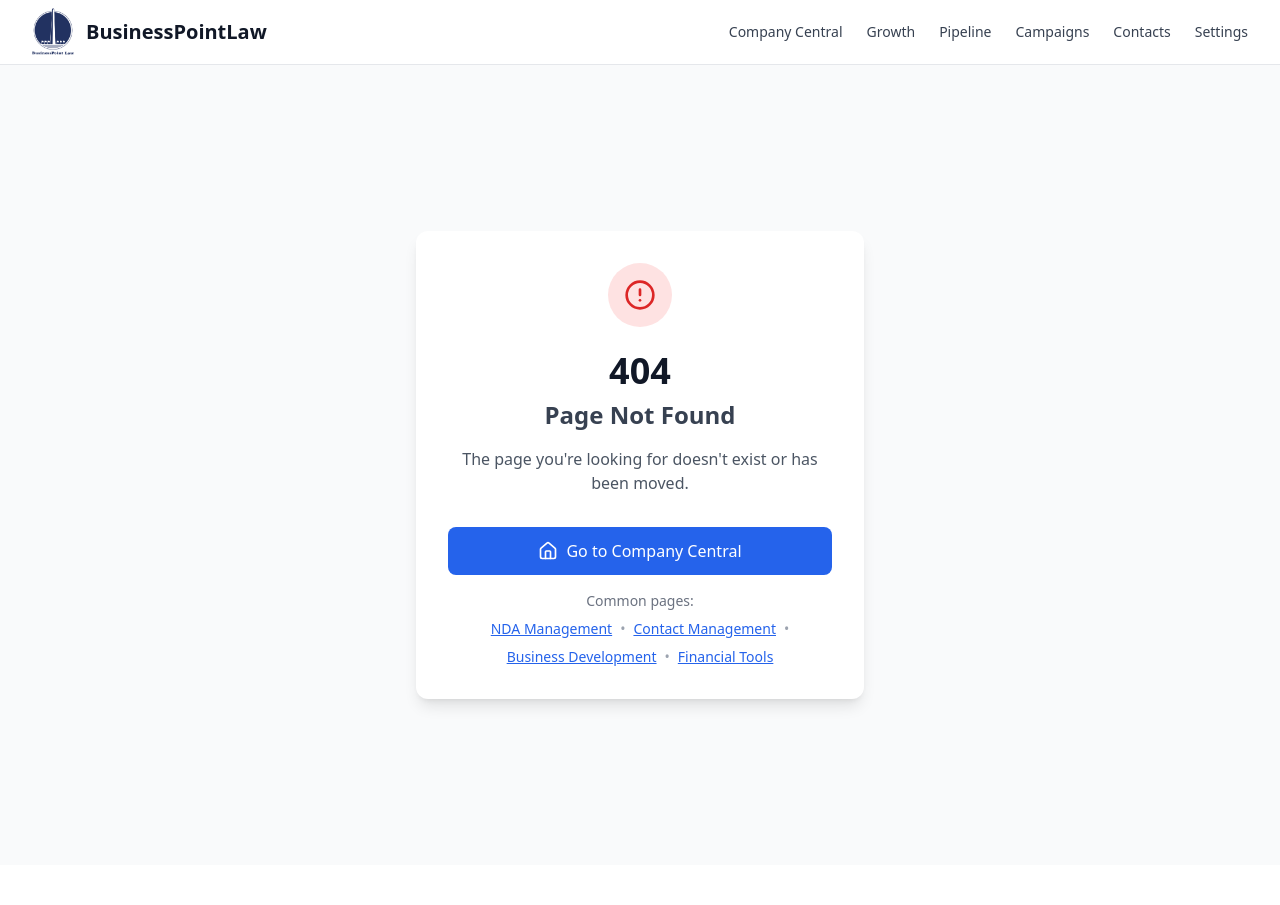
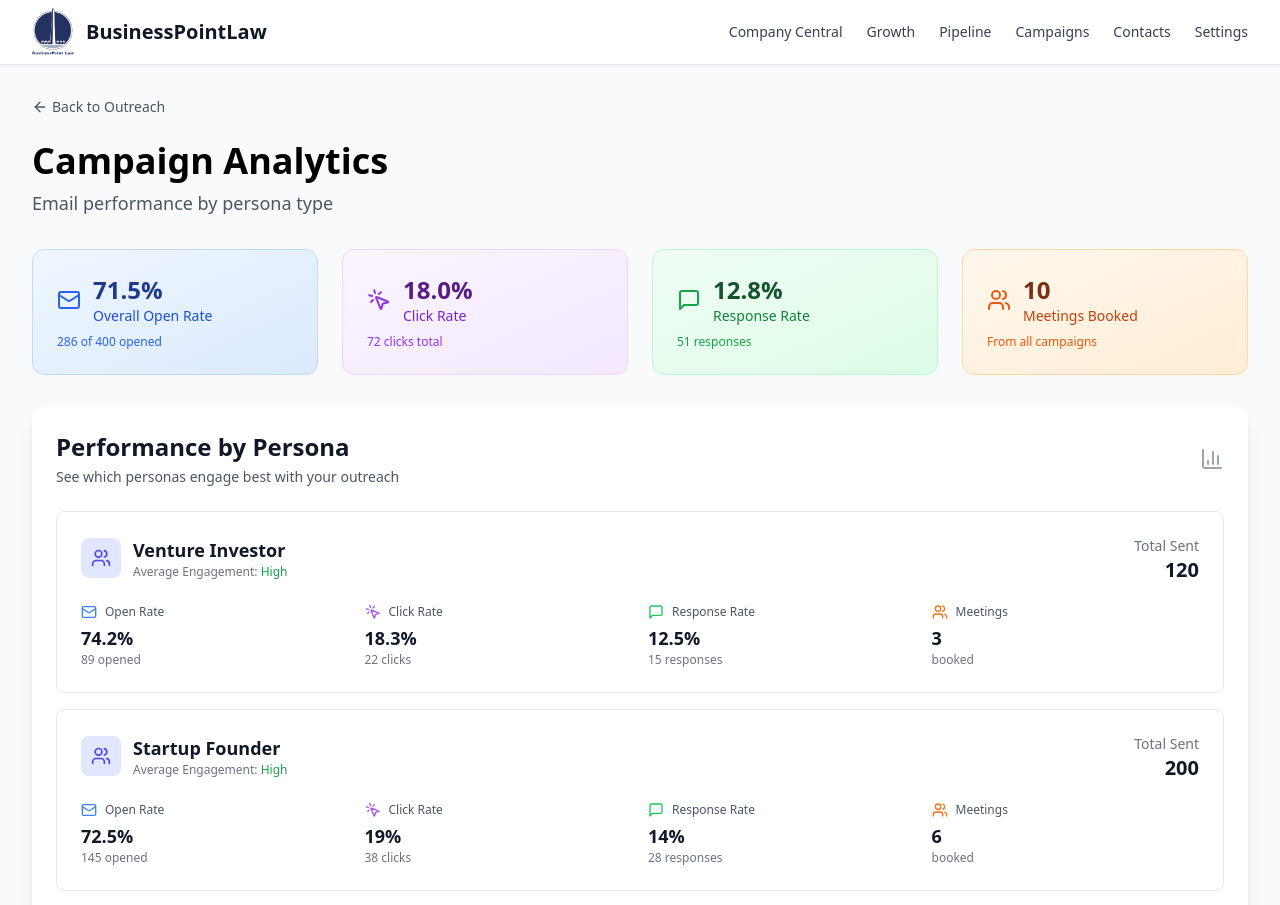
Before and after one commit to Ignite-Strategies/IgniteLegal-frontend, a React (Vite) app: page /outreach/analytics in a window 1280 px wide. Shown: the top 905 px of the page. Before the commit the page ends 865 px from the top, so only its background shows below. Built offline with nearby package versions, Linux system fonts and the light colour scheme.

Commit message:
Add CampaignAnalytics page with persona-based breakdown of opens, clicks, and engagement

```diff
--- a/src/App.jsx
+++ b/src/App.jsx
@@ -40,6 +40,7 @@ import IndividualEmail from './pages/outreach/IndividualEmail';
 import EmailCampaigns from './pages/outreach/EmailCampaigns';
 import Templates from './pages/outreach/Templates';
 import TemplateView from './pages/outreach/TemplateView';
+import CampaignAnalytics from './pages/outreach/CampaignAnalytics';
 
 // Attract imports
 import Ads from './pages/attract/Ads';
@@ -116,6 +117,7 @@ function App() {
           <Route path="/outreach/templates" element={<Templates />} />
           <Route path="/outreach/templates/:templateId" element={<TemplateView />} />
           <Route path="/outreach/email-campaigns" element={<EmailCampaigns />} />
+          <Route path="/outreach/analytics" element={<CampaignAnalytics />} />
 
           {/* Attract Routes */}
           <Route path="/attract/ads" element={<Ads />} />
--- /dev/null
+++ b/src/pages/outreach/CampaignAnalytics.jsx
@@ -0,0 +1,206 @@
+import { useState } from 'react';
+import { useNavigate } from 'react-router-dom';
+import { TrendingUp, Users, Mail, MousePointerClick, MessageSquare, BarChart3 } from 'lucide-react';
+import PageHeader from '../../components/PageHeader';
+
+export default function CampaignAnalytics() {
+  const navigate = useNavigate();
+
+  // Mock data - campaigns broken down by persona
+  const personaAnalytics = [
+    {
+      persona: 'Venture Investor',
+      totalSent: 120,
+      opens: 89,
+      openRate: 74.2,
+      clicks: 22,
+      clickRate: 18.3,
+      responses: 15,
+      responseRate: 12.5,
+      meetingsBooked: 3,
+      avgEngagement: 'High',
+    },
+    {
+      persona: 'Startup Founder',
+      totalSent: 200,
+      opens: 145,
+      openRate: 72.5,
+      clicks: 38,
+      clickRate: 19.0,
+      responses: 28,
+      responseRate: 14.0,
+      meetingsBooked: 6,
+      avgEngagement: 'High',
+    },
+    {
+      persona: 'Law Partner',
+      totalSent: 80,
+      opens: 52,
+      openRate: 65.0,
+      clicks: 12,
+      clickRate: 15.0,
+      responses: 8,
+      responseRate: 10.0,
+      meetingsBooked: 1,
+      avgEngagement: 'Medium',
+    },
+  ];
+
+  const overallMetrics = {
+    totalSent: personaAnalytics.reduce((sum, p) => sum + p.totalSent, 0),
+    totalOpens: personaAnalytics.reduce((sum, p) => sum + p.opens, 0),
+    totalClicks: personaAnalytics.reduce((sum, p) => sum + p.clicks, 0),
+    totalResponses: personaAnalytics.reduce((sum, p) => sum + p.responses, 0),
+    totalMeetings: personaAnalytics.reduce((sum, p) => sum + p.meetingsBooked, 0),
+  };
+
+  const overallOpenRate = (overallMetrics.totalOpens / overallMetrics.totalSent * 100).toFixed(1);
+  const overallClickRate = (overallMetrics.totalClicks / overallMetrics.totalSent * 100).toFixed(1);
+  const overallResponseRate = (overallMetrics.totalResponses / overallMetrics.totalSent * 100).toFixed(1);
+
+  return (
+    <div className="max-w-7xl mx-auto px-4 sm:px-6 lg:px-8 py-8">
+      <PageHeader
+        title="Campaign Analytics"
+        subtitle="Email performance by persona type"
+        backTo="/outreach"
+        backLabel="Back to Outreach"
+      />
+
+      {/* Overall Metrics */}
+      <div className="grid grid-cols-1 md:grid-cols-4 gap-6 mb-8">
+        <div className="bg-gradient-to-br from-blue-50 to-blue-100 rounded-xl p-6 border border-blue-200">
+          <div className="flex items-center mb-2">
+            <Mail className="h-6 w-6 text-blue-600 mr-3" />
+            <div>
+              <p className="text-2xl font-bold text-blue-900">{overallOpenRate}%</p>
+              <p className="text-sm text-blue-700">Overall Open Rate</p>
+            </div>
+          </div>
+          <p className="text-xs text-blue-600 mt-2">{overallMetrics.totalOpens} of {overallMetrics.totalSent} opened</p>
+        </div>
+        <div className="bg-gradient-to-br from-purple-50 to-purple-100 rounded-xl p-6 border border-purple-200">
+          <div className="flex items-center mb-2">
+            <MousePointerClick className="h-6 w-6 text-purple-600 mr-3" />
+            <div>
+              <p className="text-2xl font-bold text-purple-900">{overallClickRate}%</p>
+              <p className="text-sm text-purple-700">Click Rate</p>
+            </div>
+          </div>
+          <p className="text-xs text-purple-600 mt-2">{overallMetrics.totalClicks} clicks total</p>
+        </div>
+        <div className="bg-gradient-to-br from-green-50 to-green-100 rounded-xl p-6 border border-green-200">
+          <div className="flex items-center mb-2">
+            <MessageSquare className="h-6 w-6 text-green-600 mr-3" />
+            <div>
+              <p className="text-2xl font-bold text-green-900">{overallResponseRate}%</p>
+              <p className="text-sm text-green-700">Response Rate</p>
+            </div>
+          </div>
+          <p className="text-xs text-green-600 mt-2">{overallMetrics.totalResponses} responses</p>
+        </div>
+        <div className="bg-gradient-to-br from-orange-50 to-orange-100 rounded-xl p-6 border border-orange-200">
+          <div className="flex items-center mb-2">
+            <Users className="h-6 w-6 text-orange-600 mr-3" />
+            <div>
+              <p className="text-2xl font-bold text-orange-900">{overallMetrics.totalMeetings}</p>
+              <p className="text-sm text-orange-700">Meetings Booked</p>
+            </div>
+          </div>
+          <p className="text-xs text-orange-600 mt-2">From all campaigns</p>
+        </div>
+      </div>
+
+      {/* By Persona Breakdown */}
+      <div className="bg-white rounded-xl shadow-lg p-6 mb-8">
+        <div className="flex items-center justify-between mb-6">
+          <div>
+            <h2 className="text-2xl font-bold text-gray-900">Performance by Persona</h2>
+            <p className="text-sm text-gray-600 mt-1">See which personas engage best with your outreach</p>
+          </div>
+          <BarChart3 className="h-6 w-6 text-gray-400" />
+        </div>
+
+        <div className="space-y-4">
+          {personaAnalytics.map((persona, idx) => (
+            <div
+              key={idx}
+              className="border border-gray-200 rounded-lg p-6 hover:border-indigo-300 hover:shadow-md transition"
+            >
+              <div className="flex items-start justify-between mb-4">
+                <div>
+                  <div className="flex items-center gap-3 mb-2">
+                    <div className="w-10 h-10 bg-indigo-100 rounded-lg flex items-center justify-center">
+                      <Users className="h-5 w-5 text-indigo-600" />
+                    </div>
+                    <div>
+                      <h3 className="text-lg font-semibold text-gray-900">{persona.persona}</h3>
+                      <p className="text-xs text-gray-500">Average Engagement: <span className={`font-medium ${
+                        persona.avgEngagement === 'High' ? 'text-green-600' : 'text-yellow-600'
+                      }`}>{persona.avgEngagement}</span></p>
+                    </div>
+                  </div>
+                </div>
+                <div className="text-right">
+                  <p className="text-sm text-gray-500">Total Sent</p>
+                  <p className="text-xl font-bold text-gray-900">{persona.totalSent}</p>
+                </div>
+              </div>
+
+              <div className="grid grid-cols-2 md:grid-cols-4 gap-4">
+                <div>
+                  <div className="flex items-center gap-2 mb-1">
+                    <Mail className="h-4 w-4 text-blue-500" />
+                    <p className="text-xs text-gray-600">Open Rate</p>
+                  </div>
+                  <p className="text-lg font-bold text-gray-900">{persona.openRate}%</p>
+                  <p className="text-xs text-gray-500">{persona.opens} opened</p>
+                </div>
+                <div>
+                  <div className="flex items-center gap-2 mb-1">
+                    <MousePointerClick className="h-4 w-4 text-purple-500" />
+                    <p className="text-xs text-gray-600">Click Rate</p>
+                  </div>
+                  <p className="text-lg font-bold text-gray-900">{persona.clickRate}%</p>
+                  <p className="text-xs text-gray-500">{persona.clicks} clicks</p>
+                </div>
+                <div>
+                  <div className="flex items-center gap-2 mb-1">
+                    <MessageSquare className="h-4 w-4 text-green-500" />
+                    <p className="text-xs text-gray-600">Response Rate</p>
+                  </div>
+                  <p className="text-lg font-bold text-gray-900">{persona.responseRate}%</p>
+                  <p className="text-xs text-gray-500">{persona.responses} responses</p>
+                </div>
+                <div>
+                  <div className="flex items-center gap-2 mb-1">
+                    <Users className="h-4 w-4 text-orange-500" />
+                    <p className="text-xs text-gray-600">Meetings</p>
+                  </div>
+                  <p className="text-lg font-bold text-gray-900">{persona.meetingsBooked}</p>
+                  <p className="text-xs text-gray-500">booked</p>
+                </div>
+              </div>
+            </div>
+          ))}
+        </div>
+      </div>
+
+      {/* Insights */}
+      <div className="bg-gradient-to-br from-indigo-50 to-purple-50 rounded-xl p-6 border border-indigo-200">
+        <div className="flex items-start gap-3">
+          <TrendingUp className="h-6 w-6 text-indigo-600 mt-1 flex-shrink-0" />
+          <div>
+            <h3 className="text-lg font-semibold text-gray-900 mb-2">Key Insights</h3>
+            <ul className="space-y-2 text-sm text-gray-700">
+              <li>• <strong>Venture Investors</strong> and <strong>Startup Founders</strong> show the highest engagement rates (~72-74% open)</li>
+              <li>• <strong>Startup Founders</strong> have the best response rate at 14%</li>
+              <li>• <strong>Law Partners</strong> show lower engagement - consider adjusting messaging or timing</li>
+              <li>• Overall, campaigns are performing well with {overallOpenRate}% open rate across all personas</li>
+            </ul>
+          </div>
+        </div>
+      </div>
+    </div>
+  );
+}
--- a/src/pages/outreach/OutreachHome.jsx
+++ b/src/pages/outreach/OutreachHome.jsx
@@ -163,7 +163,7 @@ export default function OutreachHome() {
 
           {/* Analytics */}
           <button
-            onClick={() => navigate('/analytics')}
+            onClick={() => navigate('/outreach/analytics')}
             className="bg-gradient-to-br from-orange-50 to-red-50 p-6 rounded-lg border-2 border-orange-200 hover:border-orange-400 transition text-left"
           >
             <div className="flex items-center mb-4">
```
